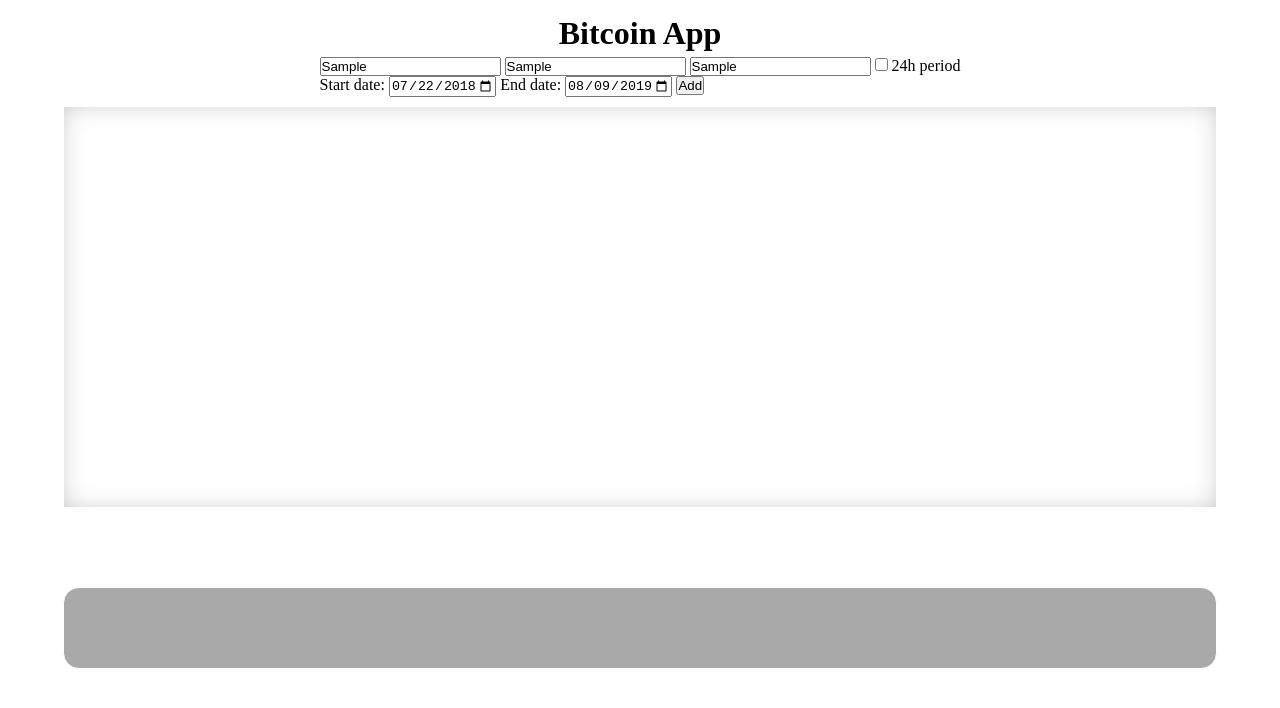
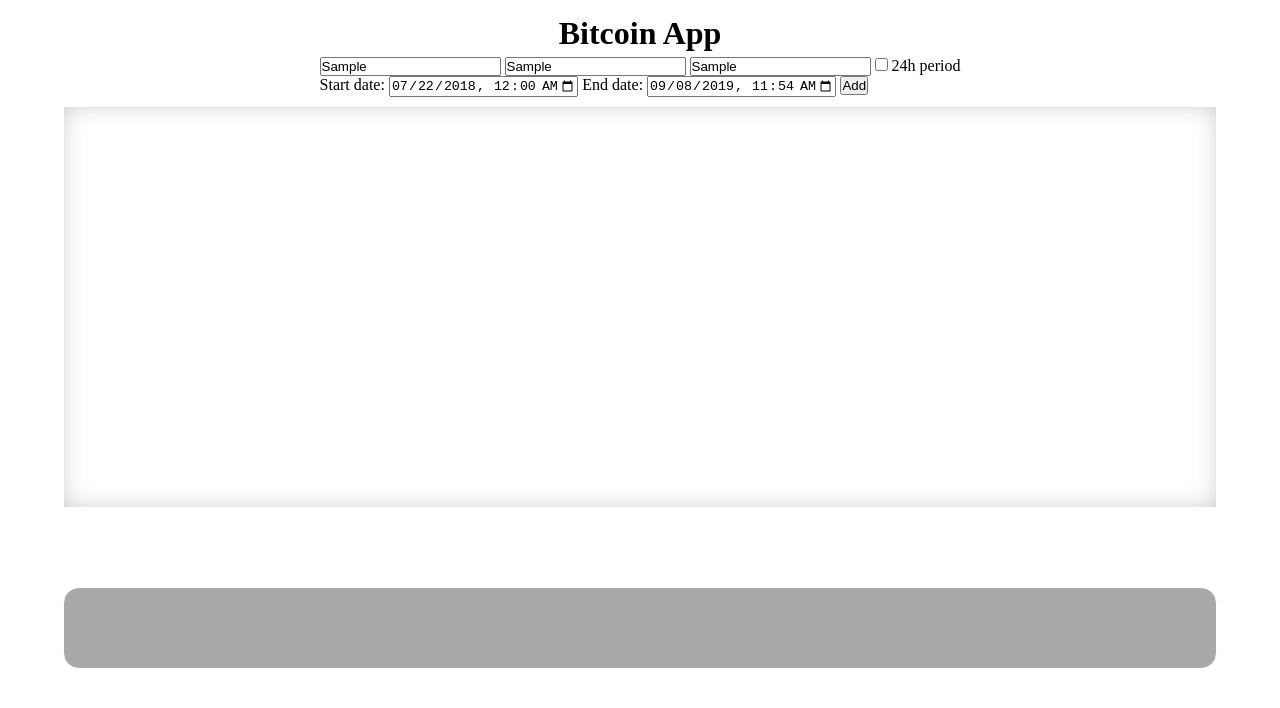
Before and after one commit to micavanco/BitcoinApp, a website built with webpack: page src/index.html in a window 1280 px wide. Both pictures are taken after typing "Sample", "Sample", "Sample" into the empty fields and a click on the button "Add". Built offline with nearby package versions, Linux system fonts and the light colour scheme; no server answers.

Commit message:
Added error handling and displaying, fixed date inputs and fixed displaying charts

```diff
--- a/src/css/stylesheet.css
+++ b/src/css/stylesheet.css
@@ -30,8 +30,9 @@
 }
 
 .bitcoin-box {
-    min-width: 288px;
-    max-width: 540px;
+    /*min-width: 288px;*/
+    /*max-width: 540px;*/
+    width: 100%;
     height: 540px;
     border: 1px solid black ;
     margin: 5px 20px;
@@ -128,6 +129,6 @@
 /*--------------- Chart ------------------------ */
 
 canvas {
-    width: 270px !important;
+    /*width: 270px !important;*/
     height: 470px !important;
 }
--- a/src/index.html
+++ b/src/index.html
@@ -21,16 +21,17 @@
             <datalist id="search-output-currency"></datalist>
             <input class="search-input-interval" list="search-output-interval" type="text" placeholder="Select time interval..."/>
             <datalist id="search-output-interval"></datalist>
-            <input type="checkbox" name="24 period" value="24 period" onchange="document.getElementById('start').disabled = document.getElementById('start').disabled!==true"/> 24h period<br>
+            <input id="period-checkbox" type="checkbox" name="24 period" value="24 period" onchange="document.getElementById('start').disabled = document.getElementById('start').disabled!==true"/> 24h period<br>
             <label for="start">Start date:</label>
-            <input type="date" id="start" name="start"
-                   value="2018-07-22"
-                   min="2006-01-01" max="2019-08-09">
+            <input type="datetime-local" id="start" name="start"
+                   value="2018-07-22T00:00"
+                   min="2006-01-01T00:00" max="2019-08-09T00:00">
             <label for="end">End date:</label>
-            <input type="date" id="end" name="end"
-                   value="2019-08-09"
-                   min="2006-01-01" max="2019-08-09">
+            <input type="datetime-local" id="end" name="end"
+                   value="2019-08-09T00:00"
+                   min="2006-01-01T00:00" max="2019-08-09T00:00">
             <button id="add-btn">Add</button>
+            <h4 id="generate-error" style="color: red; display: none"></h4>
         </div>
 
     </main>
--- a/src/js/controllers/controller.js
+++ b/src/js/controllers/controller.js
@@ -11,6 +11,8 @@ export default class Controller {
         this._mainContainer = null;
         this._currencies = [];
         this._chartData = null;
+        document.getElementById("end").value = new Date().toISOString().slice(0,16);
+        document.getElementById("end").max = new Date().toISOString().slice(0,16);
     }
 
     _setListeners() {
@@ -18,14 +20,28 @@ export default class Controller {
             const input = document.querySelector('.search-input');
             const input2 = document.querySelector('.search-input-currency');
             const input3 = document.querySelector('.search-input-interval');
-            const slider = document.querySelector('.slider');
+            let errorMsg = document.getElementById('generate-error');
             if(input.value && input2.value && input3.value)
             {
-                const dateStart = new Date(document.getElementById("start").value);
-                const dateEnd = new Date(document.getElementById("end").value);
-                const ratings = await this._getCryptoCurrencyRating(input.value, input2.value, input3.value, dateStart.getTime(), dateEnd.getTime());
+                let dateStart = null;
+                if(document.getElementById("period-checkbox").checked === true)
+                    dateStart = new Date().getTime() - 86400000;
+                else
+                    dateStart = new Date(document.getElementById("start").value).getTime();
+                const dateEnd = new Date(document.getElementById("end").value).getTime();
+                const ratings = await this._getCryptoCurrencyRating(input.value, input2.value, input3.value, dateStart, dateEnd);
                 this._chartData = await ratings.json();
-                this._createNewChartBox(input.value, input2.value);
+                if(this._chartData.error)
+                {
+                    errorMsg.innerText = this._chartData.error;
+                    errorMsg.style.display = 'block';
+                }
+                else
+                {
+                    errorMsg.style.display = 'none';
+                    this._createNewChartBox(input.value, input2.value);
+                }
+
             }
 
         });
@@ -34,13 +50,17 @@ export default class Controller {
     _createNewChartBox(cryptoCurrency, currency) {
         let data = [];
         let labels = [];
+        const isChecked = document.getElementById("period-checkbox").checked;
         this._chartData.data.forEach(e => {
             data.push(parseFloat(e.priceUsd));
-            labels.push(e.date.substring(0, 10));
+            if(isChecked)
+                labels.push(e.date.substring(11, 19));
+            else
+                labels.push(e.date.substring(0, 10));
         });
         let dataset = new Dataset(cryptoCurrency, data, 'rgba(75, 192, 192, 1)', 'rgba(75, 192, 192, 0.2)');
         let chart = new Chart('line', labels, dataset, cryptoCurrency+'-'+currency);
-        this._mainContainer.append(this._bitcoinView._createBox(this._getKeyByValueCrypto(cryptoCurrency), currency, chart));
+        this._mainContainer.append(this._bitcoinView._createBox(this._getKeyByValueCrypto(cryptoCurrency).toUpperCase(), currency, chart));
     }
 
     _getCryptoCurrencyRating(cryptoCurrency, currency, interval, start, end) {
```
